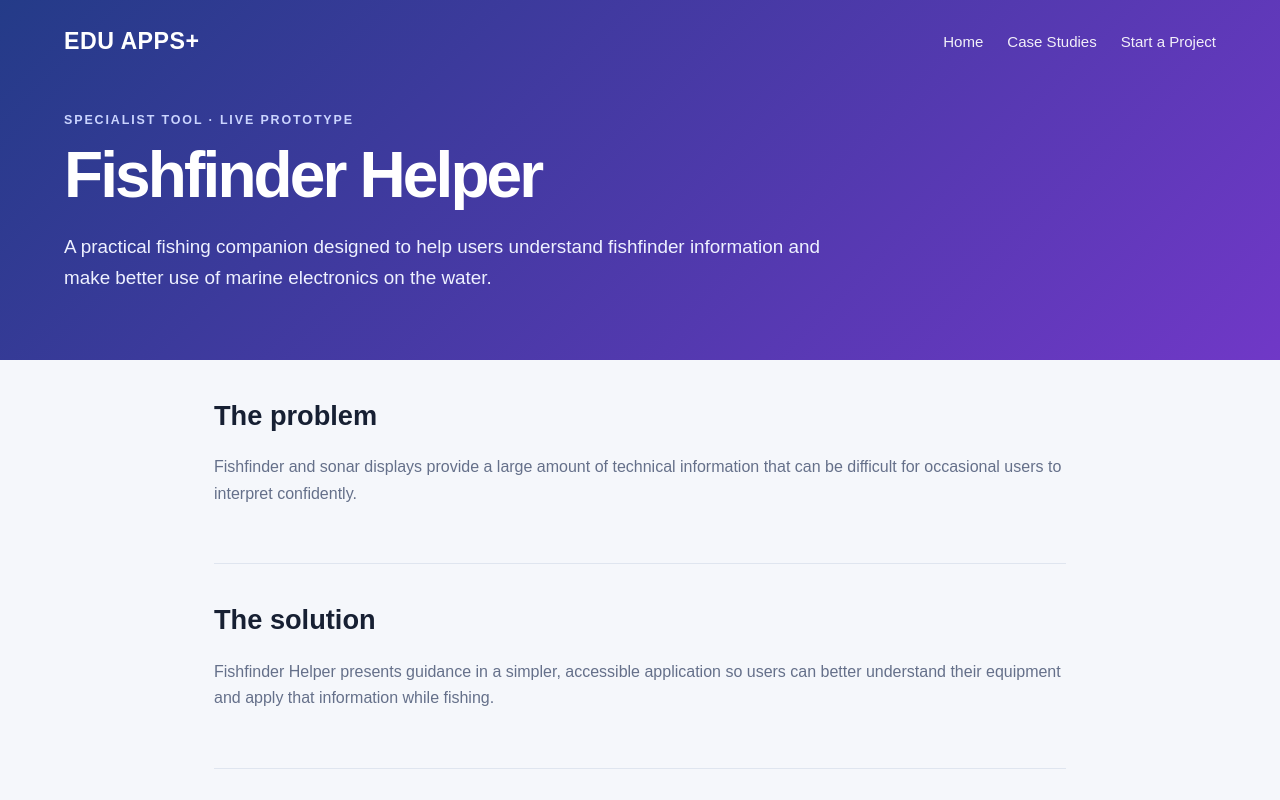
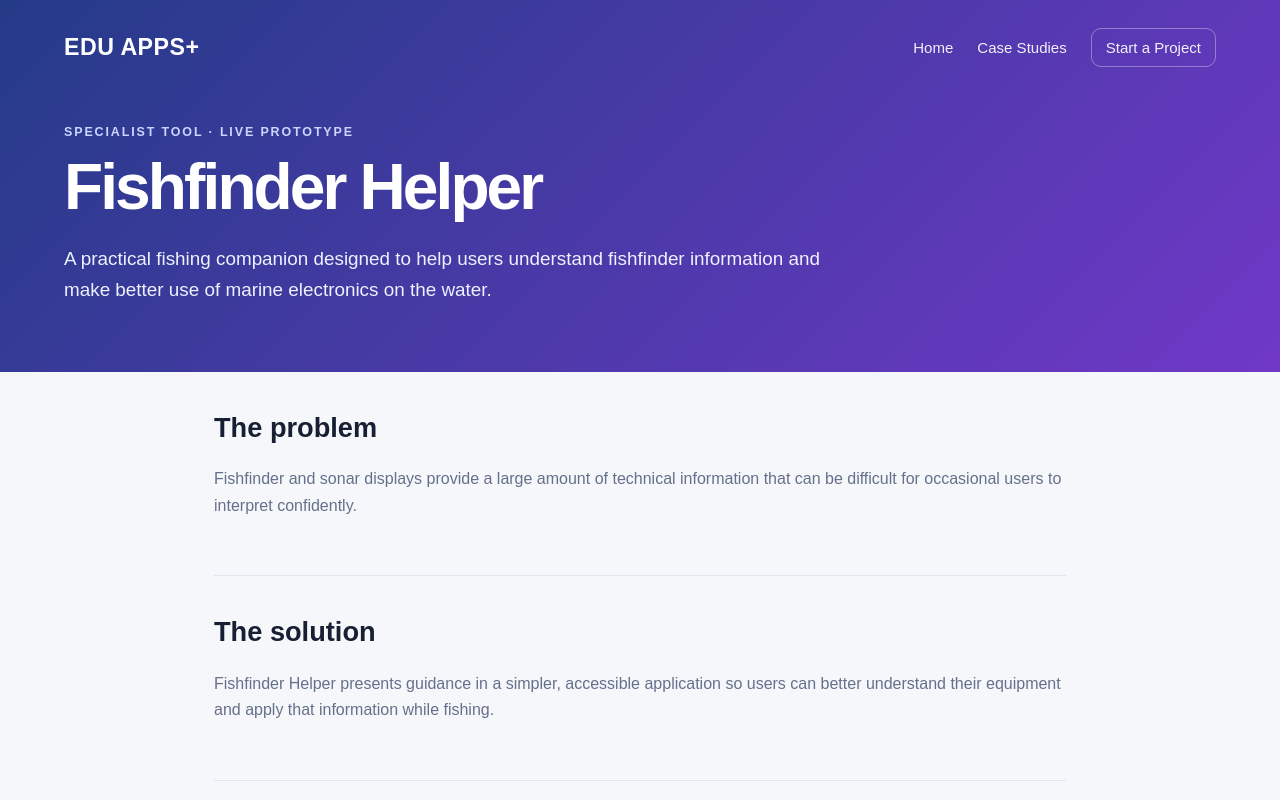
Before and after one commit to trevore777/eduappsplus_website, a Next.js app: page /case-studies/fishfinder-helper in a window 1280 px wide. Shown: the top 800 px of the page. Built offline with nearby package versions, Linux system fonts and the light colour scheme.

Commit message:
Link case studies to project enquiry form

```diff
--- a/app/case-studies/[slug]/page.js
+++ b/app/case-studies/[slug]/page.js
@@ -10,7 +10,7 @@ export default async function CaseStudyPage({ params }) {
   if (!study) notFound();
   return <>
     <header className="siteHeader compactHeader"><div className="wrap">
-      <div className="top"><Link className="brand" href="/">EDU APPS+</Link><nav className="mainNav"><Link href="/">Home</Link><Link href="/case-studies">Case Studies</Link><a href="mailto:inquiries@eduappsplus.com.au">Start a Project</a></nav></div>
+      <div className="top"><Link className="brand" href="/">EDU APPS+</Link><nav className="mainNav"><Link href="/">Home</Link><Link href="/case-studies">Case Studies</Link><Link className="navCta" href="/enquire">Start a Project</Link></nav></div>
       <div className="hero caseHero"><span className="eyebrow">{study.category} · {study.status}</span><h1>{study.name}</h1><p>{study.summary}</p></div>
     </div></header>
     <main><div className="wrap narrow">
@@ -19,7 +19,7 @@ export default async function CaseStudyPage({ params }) {
       <section className="caseSection"><h2>Key features</h2><div className="featureList">{study.features.map(feature => <div className="featureItem" key={feature}>✓ {feature}</div>)}</div></section>
       <section className="caseSection"><h2>Technology & capability</h2><div className="techList">{study.tech.map(item => <span className="techChip" key={item}>{item}</span>)}</div><p className="capabilityStatement">{study.capability}</p></section>
       {study.liveUrl && <section className="caseSection"><h2>See the prototype</h2><p>This project has a public version available to explore.</p><a className="primaryButton inlineButton" href={study.liveUrl} target="_blank" rel="noreferrer">Open {study.name} ↗</a></section>}
-      <section className="ctaPanel"><div><span className="eyebrow">Your project</span><h2>Could an app solve a problem for you?</h2><p>Send through the idea or workflow you would like to improve. It can be an early concept or an existing application that needs work.</p></div><a className="primaryButton" href={`mailto:inquiries@eduappsplus.com.au?subject=${encodeURIComponent(`App enquiry after viewing ${study.name}`)}`}>Send an Enquiry</a></section>
+      <section className="ctaPanel"><div><span className="eyebrow">Your project</span><h2>Could an app solve a problem for you?</h2><p>Send through the idea or workflow you would like to improve. It can be an early concept or an existing application that needs work.</p></div><Link className="primaryButton" href={`/enquire?caseStudy=${encodeURIComponent(study.name)}`}>Send an Enquiry</Link></section>
       <p className="backLink"><Link href="/case-studies">← Back to all case studies</Link></p>
     </div></main>
     <footer>EDU Apps Plus · <a href="mailto:inquiries@eduappsplus.com.au">inquiries@eduappsplus.com.au</a></footer>
```
